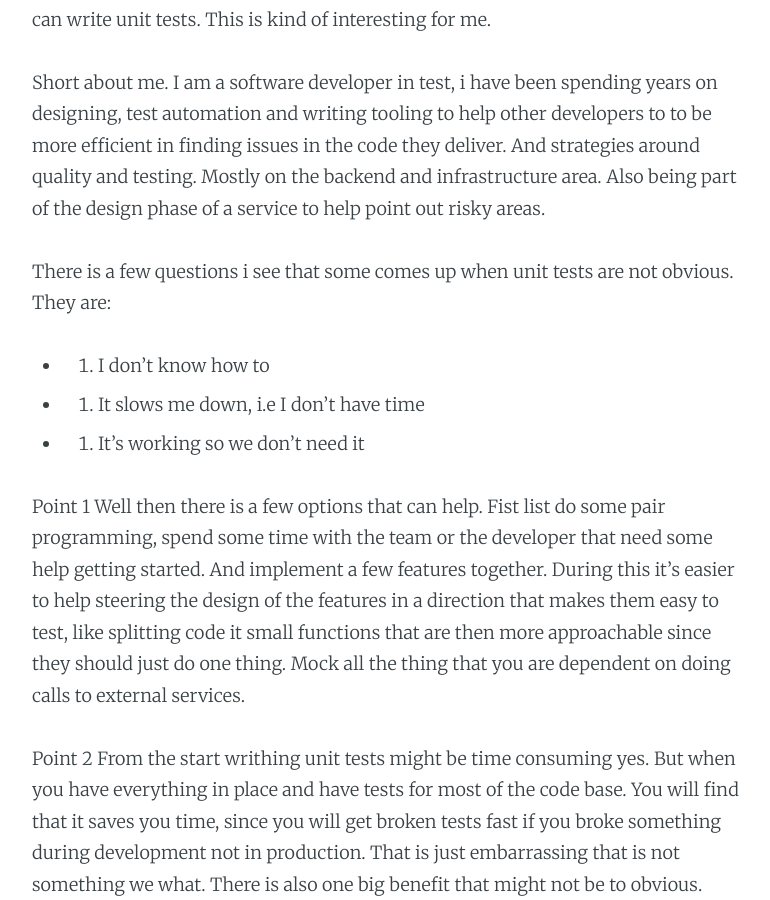
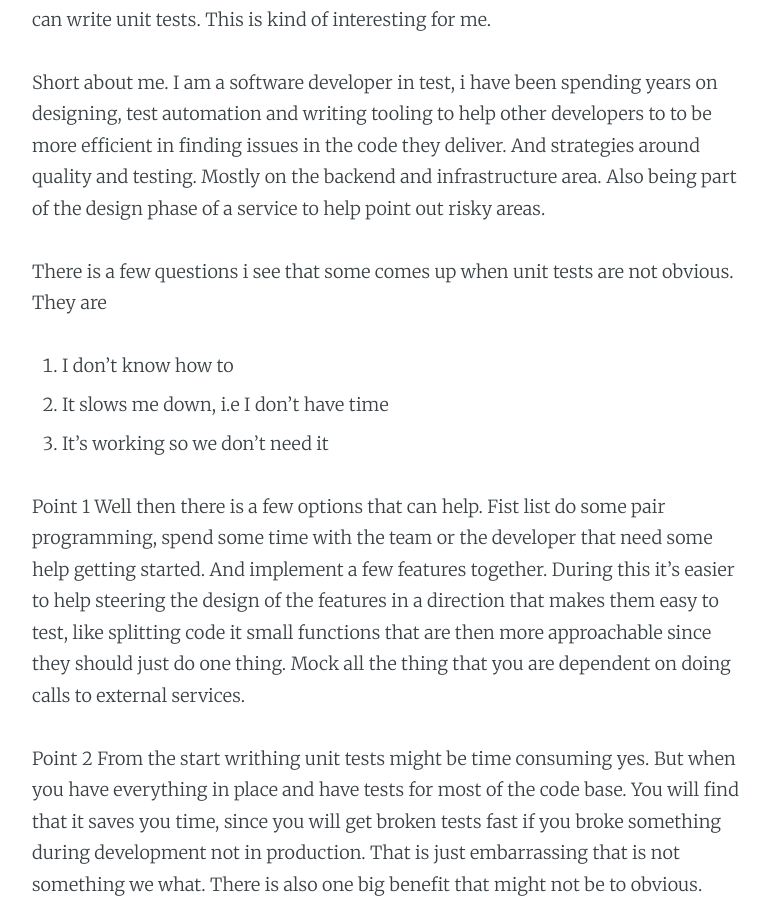
Before and after one commit to mad01/mad01.github.io, a Jekyll site: the page built from _posts/2016-06-05-testing-with-unittess.md, in a window 1280 px wide and 900 px high, scrolled down 319 px. Shown: the whole window, without its empty margins (253-1023 px from the left). Built offline with Jekyll 4.4.1, drawn with Linux system fonts in a browser that asks for light colours; Markdown is read by kramdown in place of the engine named in the settings.

```diff
--- a/_config.yml
+++ b/_config.yml
@@ -2,7 +2,7 @@ name: qone.io
 description: yet another developer blog
 meta_description: "yet another developer blog"
 
-markdown: redcarpet
+markdown: kramdown
 highlighter: pygments
 logo: false
 paginate: 10
--- a/_posts/2016-06-05-testing-with-unittess.md
+++ b/_posts/2016-06-05-testing-with-unittess.md
@@ -16,10 +16,11 @@ finding issues in the code they deliver. And strategies around quality and testi
 on the backend and infrastructure area. Also being part of the design phase of a service
 to help point out risky areas.
 
-There is a few questions i see that some comes up when unit tests are not obvious. They are:
-- 1. I don't know how to
-- 2. It slows me down, i.e I don't have time
-- 3. It's working so we don't need it
+There is a few questions i see that some comes up when unit tests are not obvious. They are
+
+1. I don't know how to
+2. It slows me down, i.e I don't have time
+3. It's working so we don't need it
 
 Point 1
 Well then there is a few options that can help. Fist list do some pair programming, spend
```
